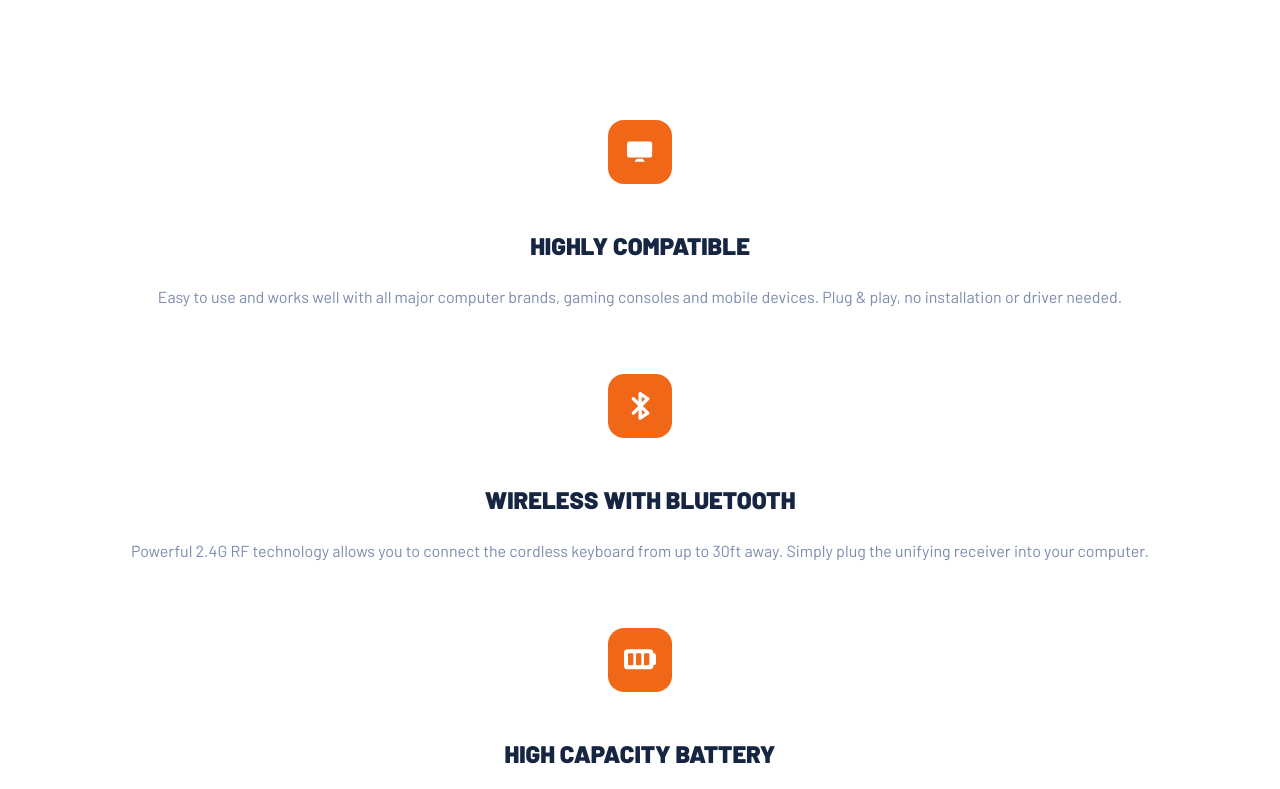
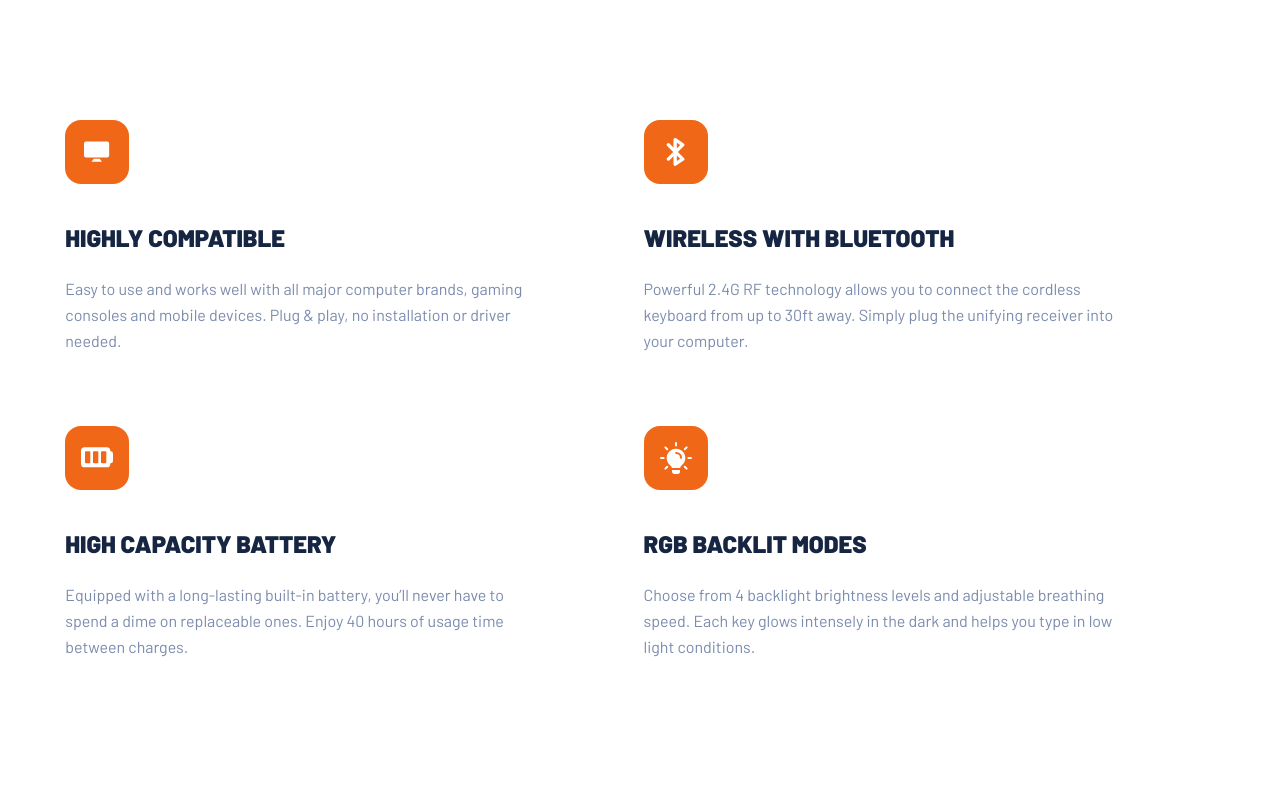
Before and after one commit to philosophy-flow/typemaster-landing-page, a plain HTML site: page index.html in a window 1280 px wide. Shown: the part 1600-2389 px from the top of the page. Drawn offline with Linux system fonts and the light colour scheme.

Commit message:
finishing tablet styles

```diff
--- a/styles.css
+++ b/styles.css
@@ -318,6 +318,50 @@ p, span {
     margin-left: 4.69%;
     margin-right: 5.08%;
   }
+
+
+
+  /* FEATURES */
+  .features {
+    margin-bottom: 4.375rem;
+    display: flex;
+    flex-wrap: wrap;
+    justify-content: space-between;
+    padding-left: 5.1%;
+    padding-right: 12.76%;
+  }
+
+  .feature {
+    text-align: left;
+    display: flex;
+    flex-direction: column;
+    align-items: flex-start;
+    margin-bottom: 4.5rem;
+    text-align: left;
+    width: 45%;
+
+  }
+
+  .feature-icon-container {
+    width: 4rem;
+    height: 4rem;
+    border-radius: 1rem;
+    background-color: var(--orange-primary);
+
+    display: flex;
+    justify-content: center;
+    align-items: center;
+
+    margin-bottom: 2.5rem;
+  }
+
+  .feature-main-txt {
+    width: 75%;
+  }
+
+  .feature-sub-txt {
+    width: 100%;
+  }
 }
 
 
```
